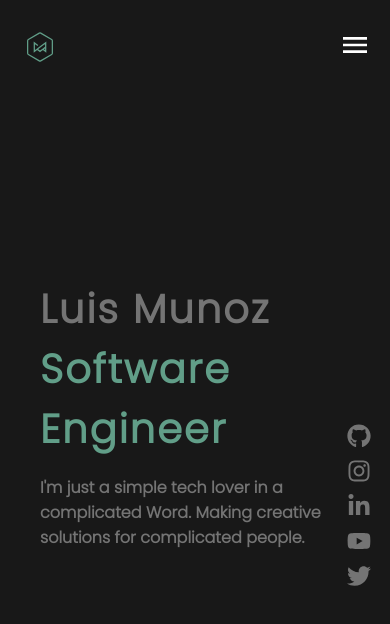
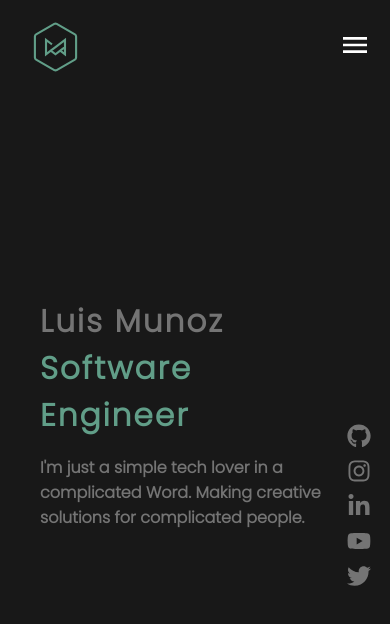
Before and after one commit to murodix/murodix-v2, a React (Create React App) app: page / in a window 390 px wide. Shown: the top 624 px of the page. Built offline with nearby package versions, Linux system fonts and the light colour scheme; a web font is replaced by a local one.

Commit message:
Fixing some overlaping issues with navbar and Hero section

```diff
--- a/src/App.module.scss
+++ b/src/App.module.scss
@@ -3,5 +3,4 @@
 .app {
   overflow-x: hidden;
   background: colors.$mx-primary-color;
-  position: relative;
 }
--- a/src/components/Navbar/Navbar.module.scss
+++ b/src/components/Navbar/Navbar.module.scss
@@ -9,6 +9,7 @@
   right: 0;
   height: vars.$navbar-height;
   width: 100%;
+  z-index: 1;
 
   &__container {
     width: 100%;
@@ -89,8 +90,7 @@
     }
 
     &__logo svg {
-      @include mixins.rem(height, 30px);
-      @include mixins.rem(width, 40px);
+      @include mixins.rem(height, 50px);
     }
 
     &__links {
--- a/src/pages/hero/Hero.module.scss
+++ b/src/pages/hero/Hero.module.scss
@@ -28,13 +28,13 @@
 
   &__name {
     color: colors.$mx-dark-gray;
-    font-size: clamp(40px, 8vw, 90px);
+    font-size: clamp(24px, 8vw, 90px);
   }
 
   &__position {
     color: colors.$mx-soft-green;
     opacity: 1;
-    font-size: clamp(40px, 8vw, 70px);
+    font-size: clamp(16px, 8vw, 70px);
   }
 
   &__bio {
@@ -43,23 +43,4 @@
     font-weight: bold;
     font-size: clamp(16px, 4vw, 20px);
   }
-
-  &__square {
-    height: 250px;
-    width: 250px;
-    rotate: 45deg;
-    border: solid 5px colors.$mx-soft-green;
-    opacity: 0.6;
-    position: absolute;
-
-    &-left {
-      left: -130px;
-      bottom: 10%;
-    }
-
-    &-right {
-      right: -130px;
-      top: 20%;
-    }
-  }
 }
```
